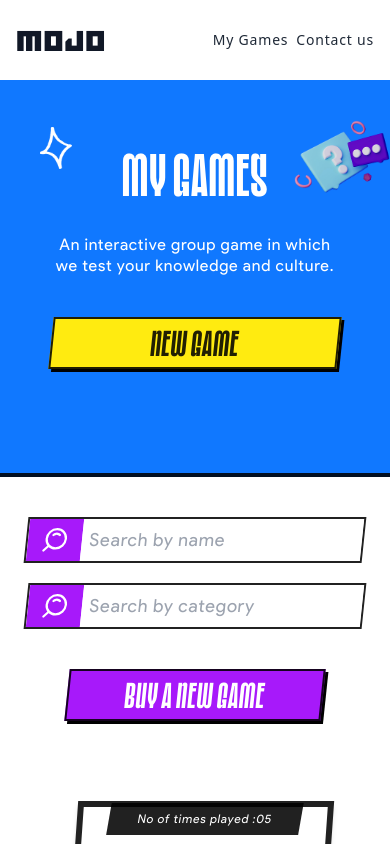
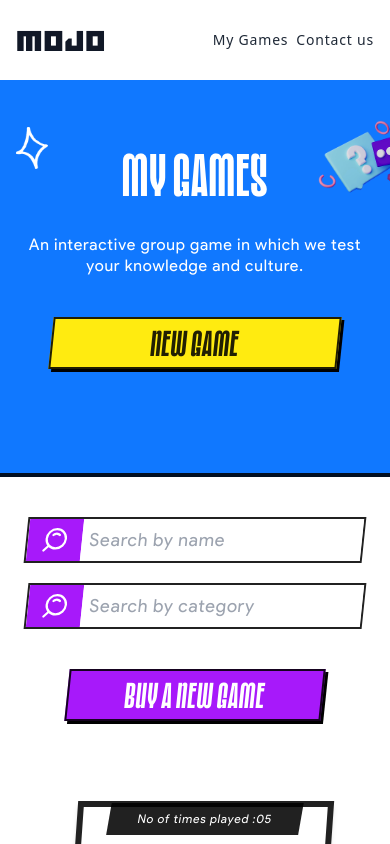
Before and after one commit to zeeshanahm-ed/mojo-game-website, a Next.js app: page /my-games in a window 390 px wide. Built offline with nearby package versions, Linux system fonts and the light colour scheme.

Commit message:
ui issues fixed

```diff
--- a/src/app/components/ui/home-page-ui/Banner.tsx
+++ b/src/app/components/ui/home-page-ui/Banner.tsx
@@ -23,6 +23,9 @@ export default function Banner() {
         switch (type) {
             case "students":
                 router.push("/students")
+                break;
+            case "private":
+                router.push("/private-game")
                 break;
 
             default:
--- a/src/app/my-games/components/Banner.tsx
+++ b/src/app/my-games/components/Banner.tsx
@@ -8,7 +8,7 @@ import Wrapper from '@/app/components/ui/common/Wrapper';
 
 const Banner: React.FC = () => {
     return (
-        <section className="w-full bg-[#1078FF] py-16 px-10 flex flex-col items-center justify-center relative overflow-hidden border-b-4 border-black">
+        <section className="w-full bg-[#1078FF] py-16 px-4 md:px-10 flex flex-col items-center justify-center relative overflow-hidden border-b-4 border-black">
             {/* Main Content */}
             <Wrapper>
                 <div className="relative z-10 flex flex-row items-center justify-center w-full text-center ">
@@ -18,7 +18,7 @@ const Banner: React.FC = () => {
                     </div>
 
                     {/* Middle Section - Heading and Description */}
-                    <div className="flex flex-col text-center items-center lg:w-2/4 px-4">
+                    <div className="flex flex-col text-center items-center lg:w-2/4">
                         <h2 className="text-6xl text-white  md:text-8xl lg:text-9xl leading-tight mb-4 uppercase font-popfun">
                             My games
                         </h2>
```
